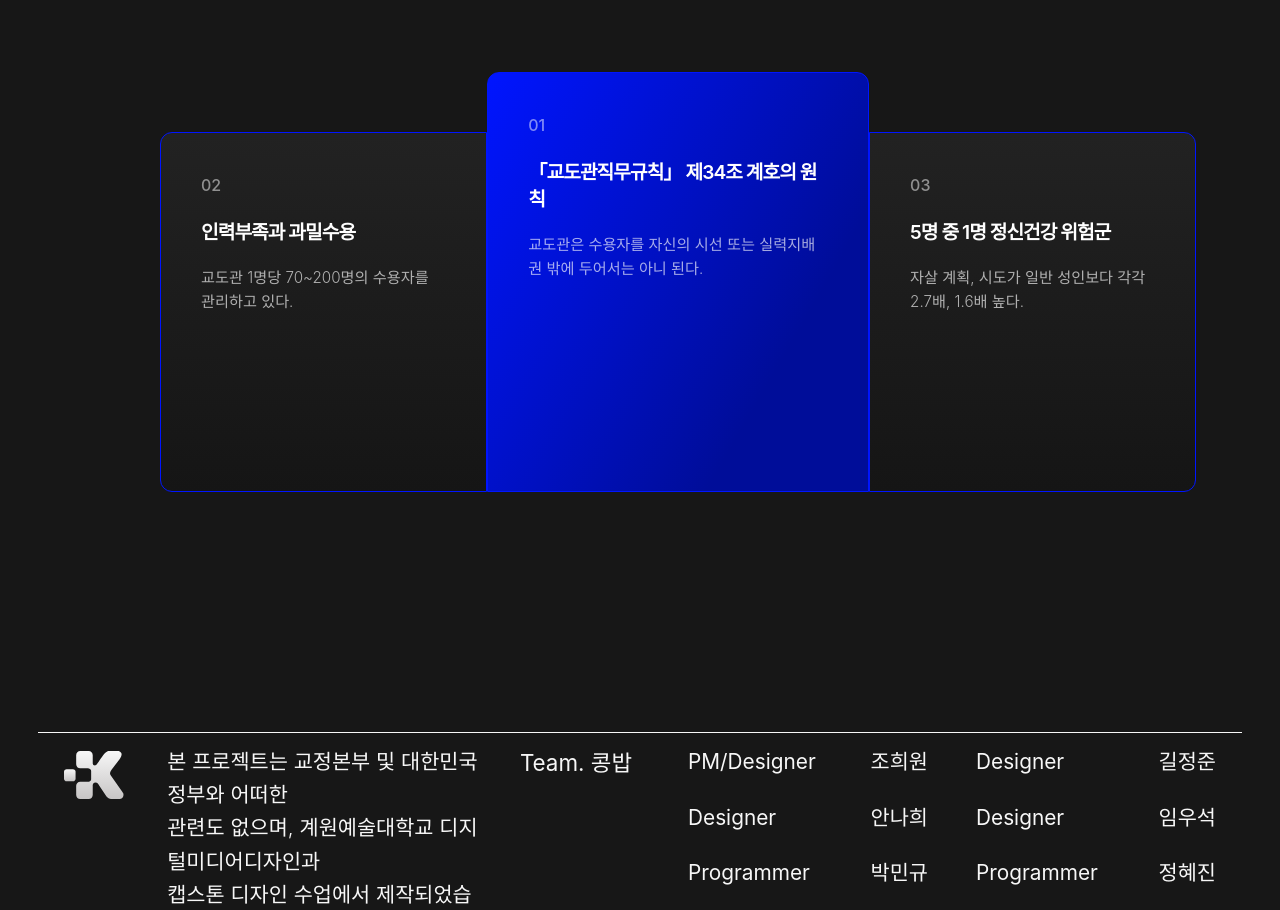
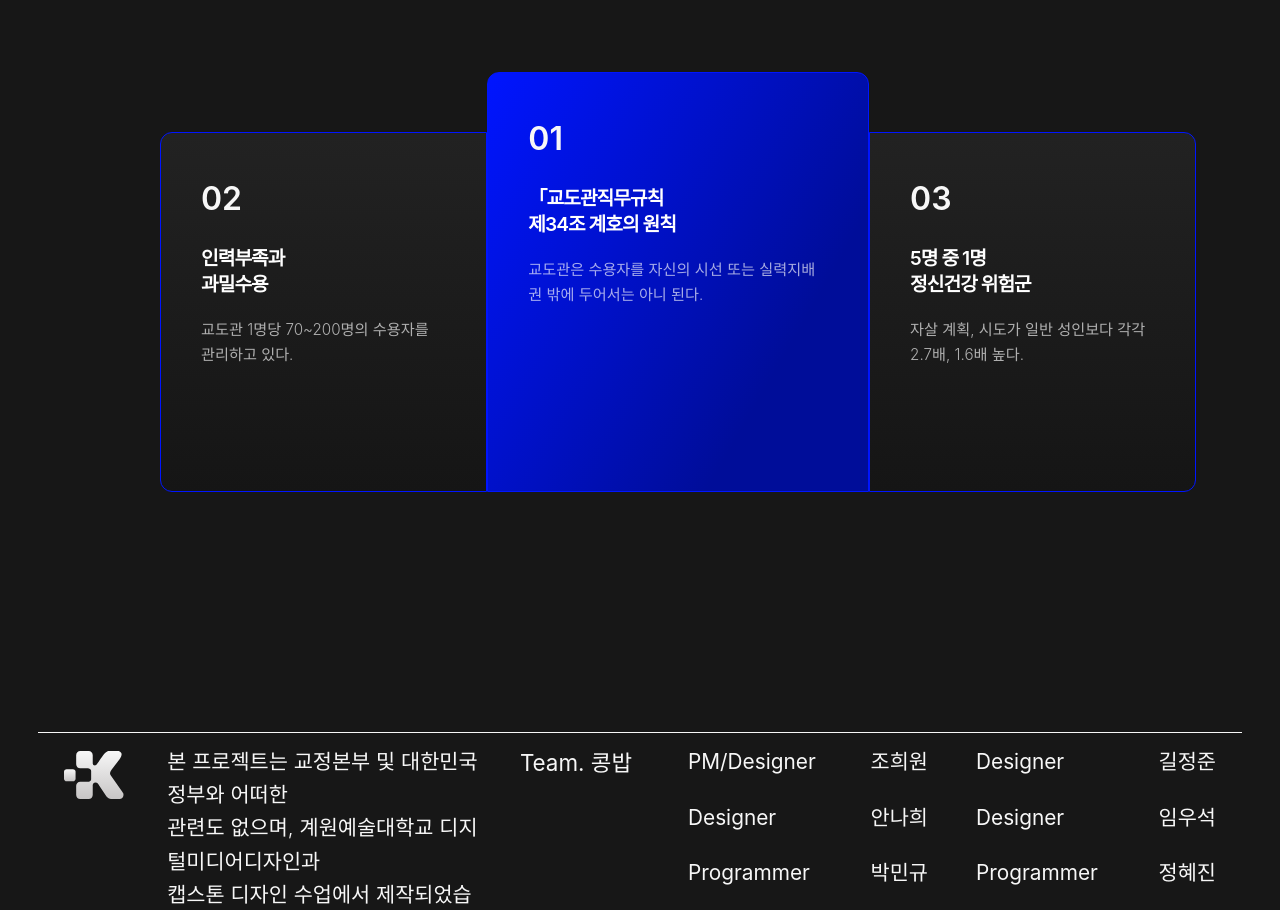
Before and after one commit to mnmnlilimnmnlil/OK, a React (Vite) app: page /OK/system-before in a window 1280 px wide. Shown: the part 1009-1919 px from the top of the page. Built offline with nearby package versions, Linux system fonts and the light colour scheme; a web font is replaced by a local one.

Commit message:
10-28-2h

```diff
--- a/src/components/Navigation.module.scss
+++ b/src/components/Navigation.module.scss
@@ -381,7 +381,7 @@
   }
 
   .menuText {
-    font-size: 8rem;
+    font-size: 7rem;
   }
 
   .menuNumber {
--- a/src/pages/SystemBefore/index.jsx
+++ b/src/pages/SystemBefore/index.jsx
@@ -41,7 +41,7 @@ export default function SystemBefore() {
           <div className={`${styles.cardWrapper} ${styles.card02}`}>
             <div className={styles.card}>
               <div className={styles.cardNumber}>02</div>
-              <h4 className={styles.cardTitle}>인력부족과 과밀수용</h4>
+              <h4 className={styles.cardTitle}>인력부족과<br />과밀수용</h4>
               <p className={styles.cardDescription}>교도관 1명당 70~200명의 수용자를 관리하고 있다.</p>
             </div>
           </div>
@@ -49,7 +49,7 @@ export default function SystemBefore() {
           <div className={`${styles.cardWrapper} ${styles.card01}`}>
             <div className={`${styles.card} ${styles.highlightCard}`}>
               <div className={styles.cardNumber}>01</div>
-              <h4 className={styles.cardTitle}>「교도관직무규칙」 제34조 계호의 원칙</h4>
+              <h4 className={styles.cardTitle}>「교도관직무규칙<br />제34조 계호의 원칙</h4>
               <p className={styles.cardDescription}>교도관은 수용자를 자신의 시선 또는 실력지배권 밖에 두어서는 아니 된다.</p>
             </div>
           </div>
@@ -57,7 +57,7 @@ export default function SystemBefore() {
           <div className={`${styles.cardWrapper} ${styles.card03}`}>
             <div className={styles.card}>
               <div className={styles.cardNumber}>03</div>
-              <h4 className={styles.cardTitle}>5명 중 1명 정신건강 위험군</h4>
+              <h4 className={styles.cardTitle}>5명 중 1명<br />정신건강 위험군</h4>
               <p className={styles.cardDescription}>자살 계획, 시도가 일반 성인보다 각각 2.7배, 1.6배 높다.</p>
             </div>
           </div>
--- a/src/pages/SystemBefore/style.module.scss
+++ b/src/pages/SystemBefore/style.module.scss
@@ -84,10 +84,10 @@
 }
 
 .cardNumber {
-  font-size: 1rem;
-  font-weight: 500;
+  font-size: 2rem;
+  font-weight: 600;
   font-family: $font-pretendard;
-  color: rgba(255, 255, 255, 0.5);
+  color: $color-light;
   margin-bottom: 1.25rem;
   margin-top: 0;
 }
@@ -350,7 +350,7 @@
 
   .overviewSection {
     padding: 10rem var(--site-margin) 8rem;
-    max-width: 2000px;
+    max-width: 2500px;
   }
 
   .mainTitle {
@@ -362,20 +362,21 @@
   }
 
   .cardsContainer {
-    grid-template-columns: 1fr 1.5fr 1fr;
+    grid-template-columns: 1.5fr 2fr 1.5fr;
   }
 
   .card {
-    height: 460px;
+    height: 620px;
     padding: 3rem 2.5rem;
 
     &.highlightCard {
-      height: 520px;
+      height: 720px;
     }
   }
 
   .cardTitle {
     font-size: 2rem;
+    border:1px solid red;
   }
 
   .cardDescription {
```
